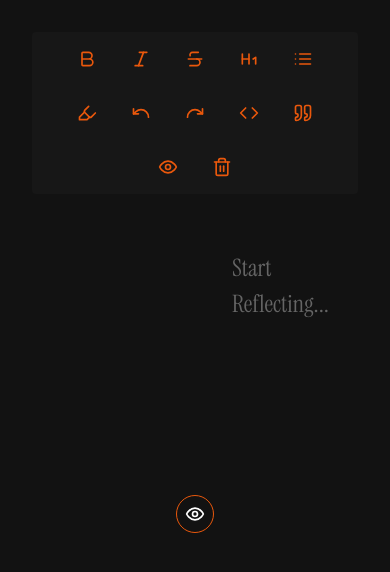
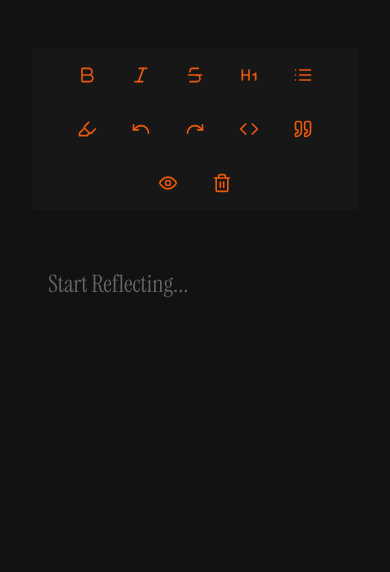
Before and after one commit to tojiw/Reflect, a Next.js app: page / in a window 390 px wide. Shown: the top 572 px of the page. Built offline with nearby package versions, Linux system fonts and the light colour scheme.

Commit message:
styled reflections to store and fixed text input responsiveness

```diff
--- a/app/page.tsx
+++ b/app/page.tsx
@@ -30,6 +30,10 @@ export default function Home() {
     localStorage.setItem("journalEntry", JSON.stringify(updatedJournalEntry));
     setContent("");
   };
+
+  const deleteJournalEntry = () => {
+    localStorage.clear();
+  };
   const toggleJournals = () => {
     setDisplayJournals(!DisplayJournals);
   };
@@ -45,7 +49,7 @@ export default function Home() {
       </div>
       <div className="flex-grow flex flex-col overflow-hidden">
         <form action="" onSubmit={handleSubmit}>
-          <div className="flex-grow  p-4">
+          <div className="flex-grow flex-shrink-0 p-4">
             <Tiptap
               content={content}
               onChange={(newContent: string) => handleChange(newContent)}
@@ -55,31 +59,7 @@ export default function Home() {
           </div>
         </form>
         <div className="mt-4">
-          <div className="flex justify-center">
-            <TooltipProvider>
-              <Tooltip>
-                <TooltipTrigger asChild>
-                  <button
-                    onClick={toggleJournals}
-                    className="p-2 border border-[#ea580c] hover:bg-[#ea580c] hover:transition-all hover:duration-200 hover:text-black text-white tracking-tight rounded-full"
-                  >
-                    {DisplayJournals ? (
-                      <EyeOff size={20} />
-                    ) : (
-                      <EyeIcon size={20} />
-                    )}
-                  </button>
-                </TooltipTrigger>
-                <TooltipContent>
-                  <p>
-                    {DisplayJournals
-                      ? "Hide Reflections"
-                      : "Display Reflections"}
-                  </p>
-                </TooltipContent>
-              </Tooltip>
-            </TooltipProvider>
-          </div>
+          <div className="flex justify-center"></div>
           {DisplayJournals && <Journals />}
         </div>{" "}
       </div>
--- a/components/Journals.tsx
+++ b/components/Journals.tsx
@@ -1,3 +1,4 @@
+import { Circle } from "lucide-react";
 import React, { useEffect, useState } from "react";
 import Masonry, { ResponsiveMasonry } from "react-responsive-masonry";
 
@@ -11,24 +12,27 @@ const Journals = () => {
     setData(journalEntry);
   }, []);
   return (
-    <div>
-      <ResponsiveMasonry columnsCountBreakPoints={{ 0: 1, 750: 2, 1024: 3 }}>
-        <Masonry>
+    <div className="grid grid-cols-1 md:grid-cols-2 lg:grid-cols-3">
+      {/* <ResponsiveMasonry columnsCountBreakPoints={{ 0: 1, 750: 2, 1024: 3 }}> */}
+      {/* <Masonry> */}
       {data.map((item: any, index: any) => (
-            <div key={index} className="max-w-6xl mx-auto px-5 py-5">
-              <div className=" font-DM_Sans tracking-tight text-white flex flex-col justify-center items-center">
-                <p className="text-white font-Instrument_Serif text-[20px] tracking-wide bg-[#5B1F00] p-2 rounded-[4px] w-full text-center">
+        <div key={index} className="p-3">
+          <div className=" font-DM_Sans tracking-tight text-white flex flex-col justify-start p-3 rounded-lg drop-shadow-lg shadow-[inset_0_4px_4px_0_rgba(0,0,0,0.2)] bg-[#141414] ">
+            <div className="flex flex-row items-center px-3  ">
+              <Circle size={10} color="#EA580C" fill="#EA580C"/>
+              <p className="text-[#686868] font-Instrument_Serif text-[20px] tracking-wide p-2 rounded-[4px] w-full">
                 Reflection {index + 1}
               </p>
+            </div>
             <div
-                  className="borde border-[#5B1F00] px-6 py-4 rounded-[4px]"
+              className=" px-6 py-4 rounded-[4px]"
               dangerouslySetInnerHTML={{ __html: item.content }}
             ></div>
           </div>
         </div>
       ))}
-        </Masonry>
-      </ResponsiveMasonry>
+      {/* </Masonry> */}
+      {/* </ResponsiveMasonry> */}
     </div>
   );
 };
--- a/components/TipTap/TipTap.tsx
+++ b/components/TipTap/TipTap.tsx
@@ -13,6 +13,7 @@ const Tiptap = ({
   content,
   toggleJournals,
   DisplayJournals,
+  deleteJournalEntry
 }: any) => {
   const handleChange = (newContent: string) => {
     onChange(newContent);
@@ -31,7 +32,7 @@ const Tiptap = ({
     editorProps: {
       attributes: {
         class:
-          "flex flex-col  min-h-[30vh] text-white font-Instrument_Serif justify-start rounded-lg px-[200px] py-3 gap-3 text-[24px] pt-10 outline-none placeholder:font-Instrument_Serif placeholder:text-[24px]  ",
+          "  min-h-[50vh] text-white font-Instrument_Serif justify-start rounded-lg px-4 md:px-6 lg:px-[200px] py-3 gap-3 text-[24px] pt-10 outline-none placeholder:font-Instrument_Serif placeholder:text-[24px]",
       },
     },
     onUpdate: ({ editor }) => {
@@ -40,12 +41,13 @@ const Tiptap = ({
   });
 
   return (
-    <div className="w-full px-4">
+    <div className="w-full p-4">
       <ToolBar
         editor={editor}
         content={content}
         toggleJournals={toggleJournals}
         DisplayJournals={DisplayJournals}
+        deleteJournalEntry={deleteJournalEntry}
       />
       <EditorContent editor={editor} />
     </div>
--- a/components/ToolBar.tsx
+++ b/components/ToolBar.tsx
@@ -4,19 +4,16 @@ import Highlight from "@tiptap/extension-highlight";
 import {
   Bold,
   Code,
-  Eye,
+  EyeIcon,
+  EyeOff,
   Heading1,
   Highlighter,
-  Image,
-  ImageIcon,
   Italic,
   List,
-  ListOrdered,
   Quote,
   Redo,
   Strikethrough,
   Trash2,
-  UnderlineIcon,
   Undo,
 } from "lucide-react";
 import { useToast } from "./ui/use-toast";
@@ -26,6 +23,7 @@ type Props = {
   content: string;
   toggleJournals: () => void;
   DisplayJournals: boolean;
+  deleteJournalEntry:()=>void
 };
 
 const ToolBar = ({
@@ -33,6 +31,7 @@ const ToolBar = ({
   content,
   toggleJournals,
   DisplayJournals,
+  deleteJournalEntry
 }: Props) => {
   const [canUndo, setCanUndo] = useState(false);
   const [canRedo, setCanRedo] = useState(false);
@@ -238,7 +237,11 @@ const ToolBar = ({
                : "text-[#EA580C]"
            }`}
             >
-              <Eye className="w-5 h-5" />
+               {DisplayJournals ? (
+                      <EyeOff size={20} />
+                    ) : (
+                      <EyeIcon size={20} />
+                    )}
             </button>
           </div>
 
@@ -246,7 +249,7 @@ const ToolBar = ({
             <button
               onClick={(e) => {
                 e.preventDefault();
-                editor.chain().focus().setBlockquote().run();
+                deleteJournalEntry()
               }}
               className={`p-2
            ${
```
Lines whose indentation alone changed are shown as unchanged.
